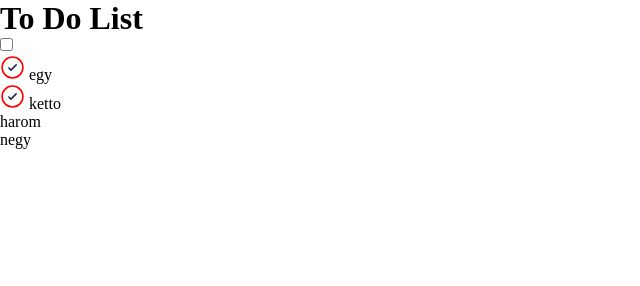
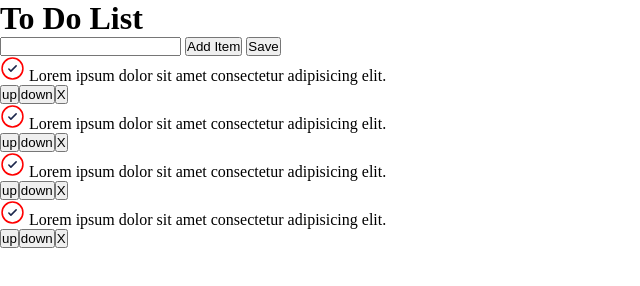
Before and after one commit to sisadm/todo-list, a plain HTML site: page index.html in a window 1280 px wide. Shown: the whole page, without its empty margins (0-640 px from the left). Drawn offline with Linux system fonts and the light colour scheme.

Commit message:
adding input to add a new tasks

```diff
--- a/index.html
+++ b/index.html
@@ -11,16 +11,18 @@
     <header>
         <h1>To Do List</h1>
 
-        <label class="switch">
-            <input type="checkbox">
-            <span class="slider"></span>
-        </label>
+
     </header>
 
     <div id="main">
 
+        <input type="text" class="addItemInput">
+        <button class="addItemButton">Add Item</button>
+        <button class="saveButton">Save</button>
+
         <ul>
             <li>
+                <div>
                     <span>
                         <svg width="25px" height="25px" viewBox="0 0 4445 4445" version="1.1" xmlns="http://www.w3.org/2000/svg" xmlns:xlink="http://www.w3.org/1999/xlink" xml:space="preserve" xmlns:serif="http://www.serif.com/" style="fill-rule:evenodd;clip-rule:evenodd;">
                             <g transform="matrix(5.55556,0,0,5.55556,0,0)">
@@ -30,9 +32,15 @@
                         </svg>
                     </span>
 
-                egy</li>
+                    Lorem ipsum dolor sit amet consectetur adipisicing elit.
+                </div>
 
+                <div>
+                    <button id="up">up</button><button id="down">down</button><button id="x">X</button>
+                </div>
+            </li>
             <li>
+                <div>
                     <span>
                         <svg width="25px" height="25px" viewBox="0 0 4445 4445" version="1.1" xmlns="http://www.w3.org/2000/svg" xmlns:xlink="http://www.w3.org/1999/xlink" xml:space="preserve" xmlns:serif="http://www.serif.com/" style="fill-rule:evenodd;clip-rule:evenodd;">
                             <g transform="matrix(5.55556,0,0,5.55556,0,0)">
@@ -42,12 +50,55 @@
                         </svg>
                     </span>
 
-                ketto</li>
-            <li>harom</li>
-            <li>negy</li>
+                    Lorem ipsum dolor sit amet consectetur adipisicing elit.
+                </div>
+
+                <div>
+                    <button id="up">up</button><button id="down">down</button><button id="x">X</button>
+                </div>
+            </li>
+            <li>
+                <div>
+                    <span>
+                        <svg width="25px" height="25px" viewBox="0 0 4445 4445" version="1.1" xmlns="http://www.w3.org/2000/svg" xmlns:xlink="http://www.w3.org/1999/xlink" xml:space="preserve" xmlns:serif="http://www.serif.com/" style="fill-rule:evenodd;clip-rule:evenodd;">
+                            <g transform="matrix(5.55556,0,0,5.55556,0,0)">
+                                <circle id="Circle" cx="400" cy="400" r="333.333" style="fill:none;stroke:rgb(28,39,76);stroke-width:50px;"/>
+                                <path id="Check" d="M283.333,416.667L350,483.333L516.667,316.667" style="fill:none;fill-rule:nonzero;stroke:rgb(28,39,76);stroke-width:50px;stroke-linecap:round;stroke-linejoin:round;"/>
+                            </g>
+                        </svg>
+                    </span>
+
+                    Lorem ipsum dolor sit amet consectetur adipisicing elit.
+                </div>
+
+                <div>
+                    <button id="up">up</button><button id="down">down</button><button id="x">X</button>
+                </div>
+            </li>
+            <li>
+                <div>
+                    <span>
+                        <svg width="25px" height="25px" viewBox="0 0 4445 4445" version="1.1" xmlns="http://www.w3.org/2000/svg" xmlns:xlink="http://www.w3.org/1999/xlink" xml:space="preserve" xmlns:serif="http://www.serif.com/" style="fill-rule:evenodd;clip-rule:evenodd;">
+                            <g transform="matrix(5.55556,0,0,5.55556,0,0)">
+                                <circle id="Circle" cx="400" cy="400" r="333.333" style="fill:none;stroke:rgb(28,39,76);stroke-width:50px;"/>
+                                <path id="Check" d="M283.333,416.667L350,483.333L516.667,316.667" style="fill:none;fill-rule:nonzero;stroke:rgb(28,39,76);stroke-width:50px;stroke-linecap:round;stroke-linejoin:round;"/>
+                            </g>
+                        </svg>
+                    </span>
+
+                    Lorem ipsum dolor sit amet consectetur adipisicing elit.
+                </div>
+
+                <div>
+                    <button id="up">up</button><button id="down">down</button><button id="x">X</button>
+                </div>
+            </li>
+
+
         </ul>
 
     </div>
 
+    <!-- <script src="assets/js/index.js"></script> -->
 </body>
 </html>
```
Lines whose indentation alone changed are shown as unchanged.
